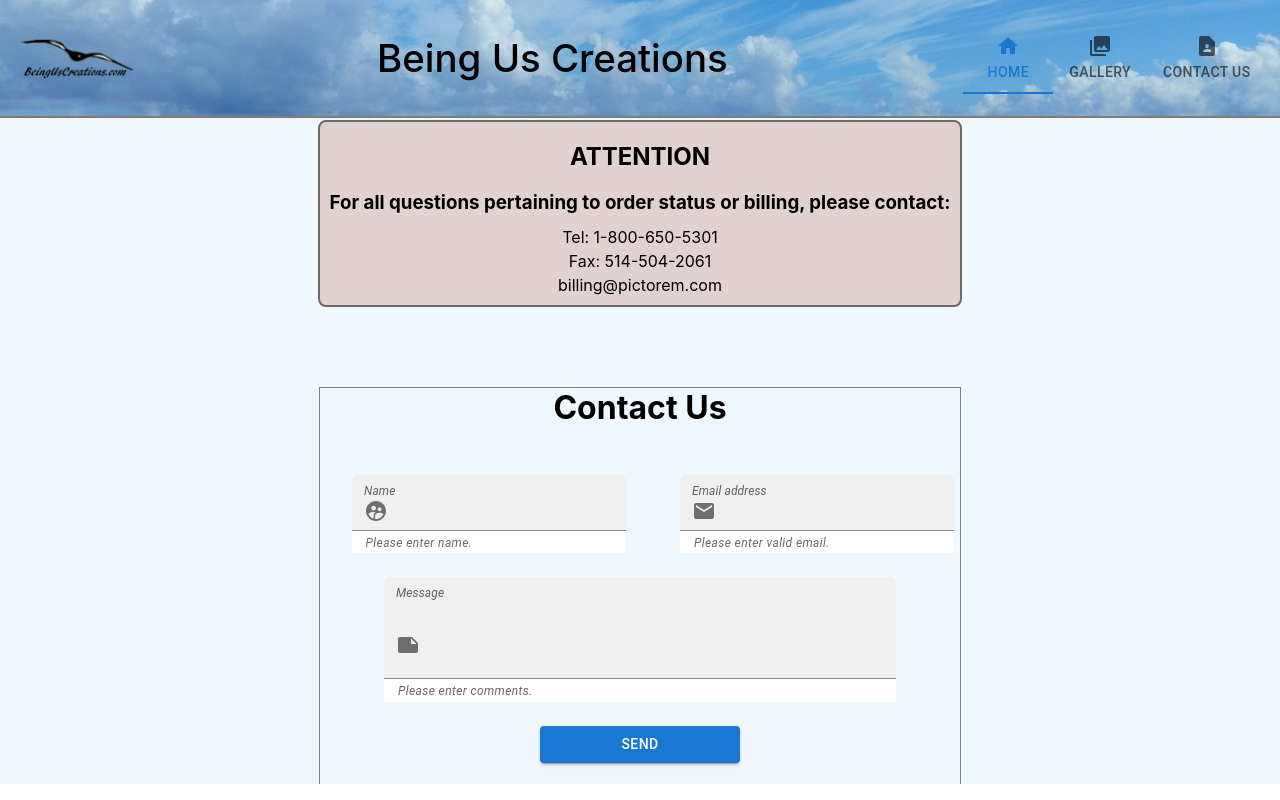
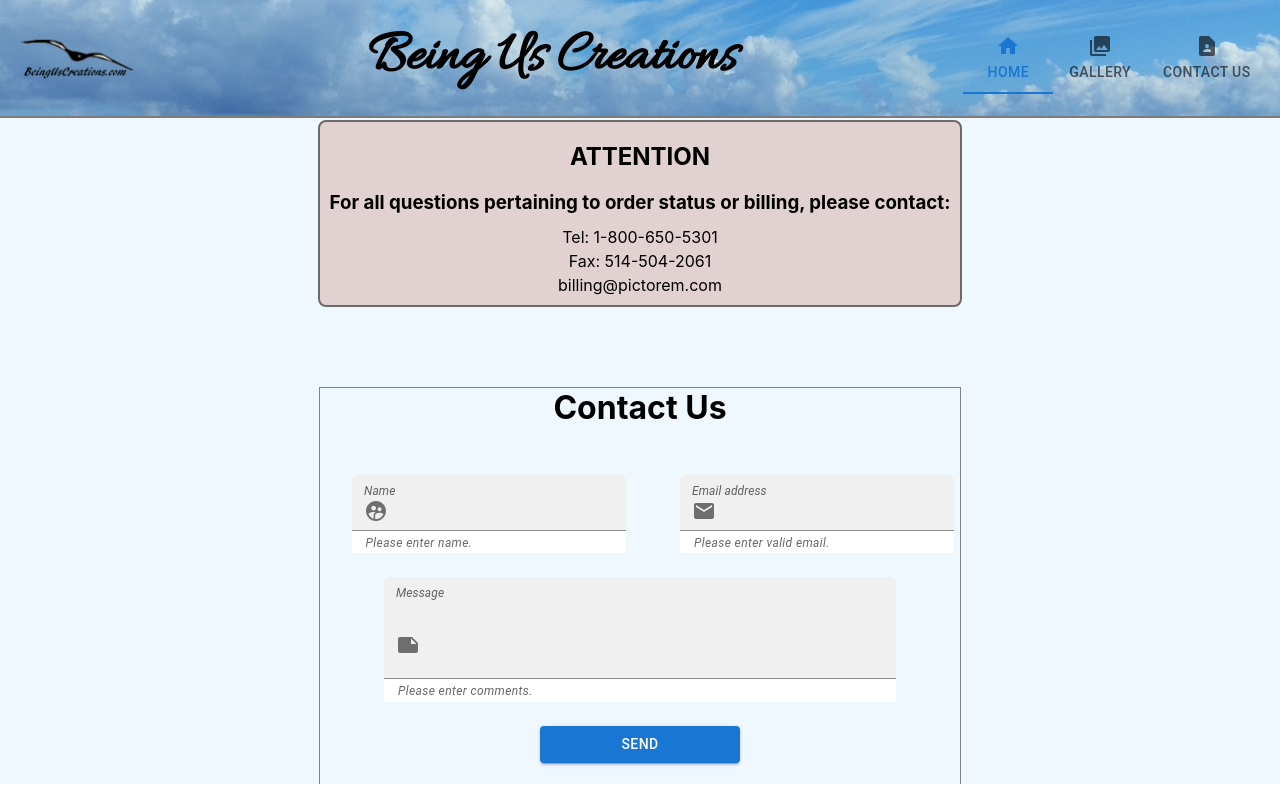
Before and after one commit to speights11/buscv2, a React (Create React App) app: page /contact in a window 1280 px wide. Built offline with nearby package versions, Linux system fonts and the light colour scheme; a web font is replaced by a local one; what aws-amplify would draw is missing.

Commit message:
Adjust home page text

```diff
--- a/src/App.css
+++ b/src/App.css
@@ -26,21 +26,21 @@
 }
 
 .HeaderTitle {
-  /* font-family: "Allura", cursive; */
-  /* font-family: "Cinzel", serif; */
-  /* font-family: "Cinzel Decorative", serif; */
-  /* font-family: "Fredericka the Great", serif; */
-  /* font-family: "Monsieur La Doulaise", cursive; */
-  /* font-family: "Sacramento", cursive; */
-  /* font-family: "Sevillana", cursive; */
-  /* font-family: "Zeyada", cursive; */
-
-  font-size: 3vw;
-  font-weight: 500;
+  font-family: "Allura", cursive;
+  font-size: 4.5vw;
+  font-weight: 800;
   text-align: center;
   width: 60vw;
   padding: 0;
 }
+
+/* font-family: "Cinzel", serif; */
+/* font-family: "Cinzel Decorative", serif; */
+/* font-family: "Fredericka the Great", serif; */
+/* font-family: "Sacramento", cursive; */
+/* font-family: "Sevillana", cursive; */
+/* font-family: "Monsieur La Doulaise", cursive; */
+/* font-family: "Zeyada", cursive; */
 
 .footer {
   margin: 0px auto 5vh auto;
```
Also changed, not shown: 2 other files (tests, documents, lock files or other folders).
